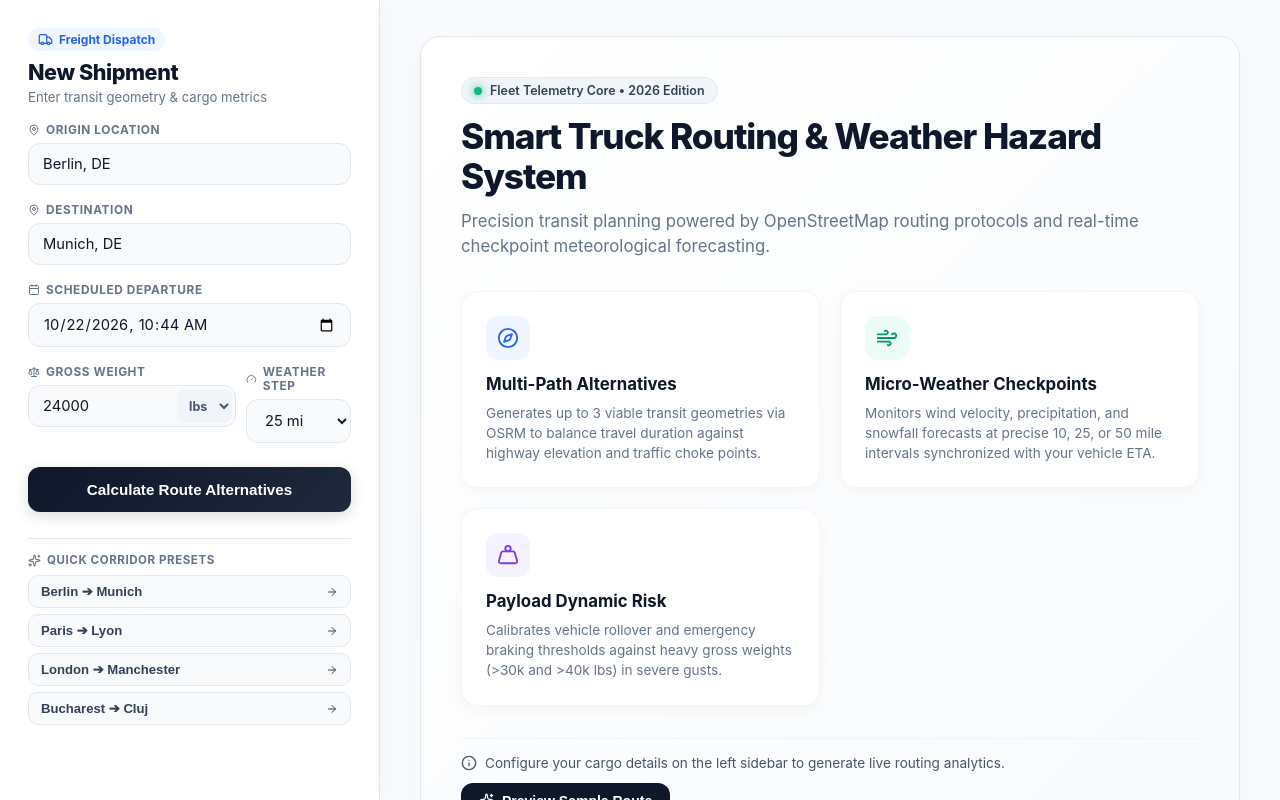
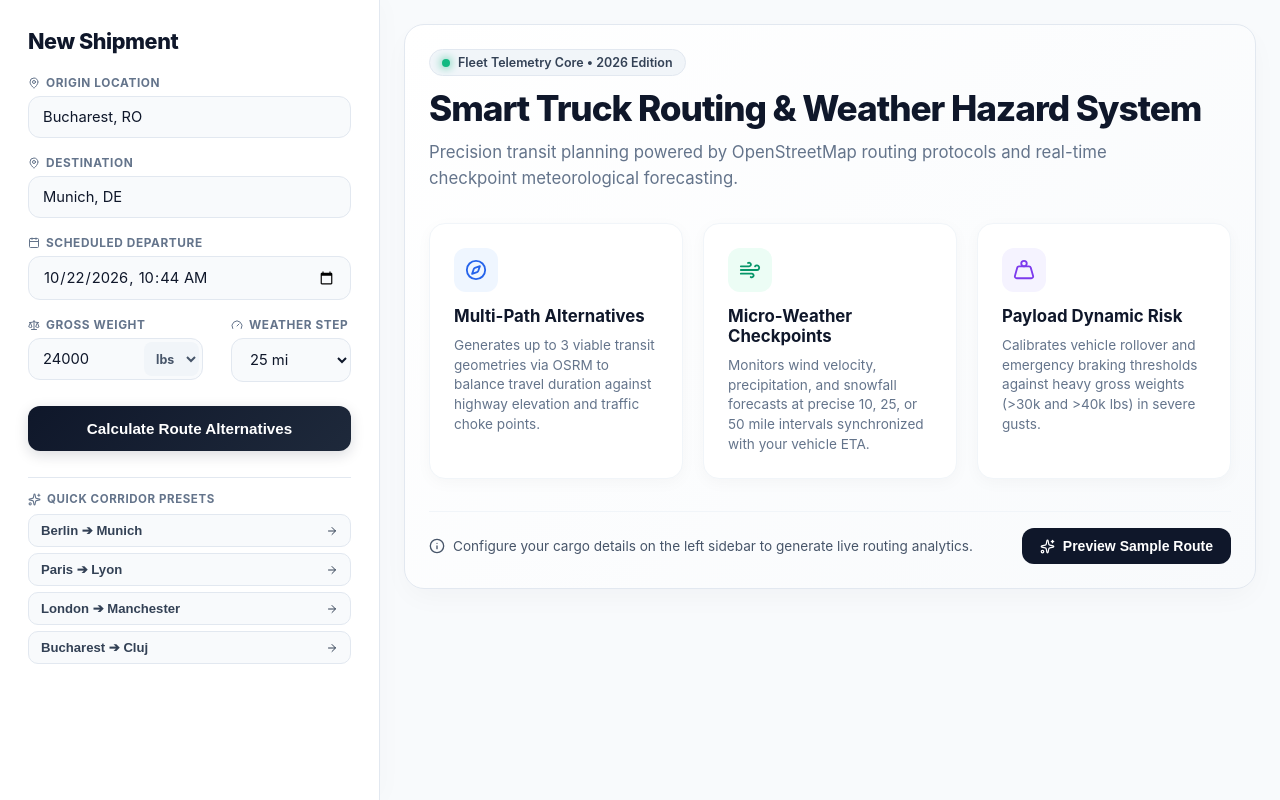
Before and after one commit to petrican/truck-platform, a React (Vite) app in the folder truck_routing_frontend/: page / in a window 1280 px wide. Built offline with nearby package versions, Linux system fonts and the light colour scheme.

Commit message:
Tune up the layout

```diff
--- a/truck_routing_frontend/src/App.css
+++ b/truck_routing_frontend/src/App.css
@@ -26,7 +26,7 @@
 
 .content {
   background-color: #f8fafc;
-  padding: 2.25rem 2.5rem;
+  padding: 1.5rem 1.5rem;
   height: 100vh;
   overflow-y: auto;
 }
--- a/truck_routing_frontend/src/App.tsx
+++ b/truck_routing_frontend/src/App.tsx
@@ -18,7 +18,7 @@ function App() {
   const [error, setError] = useState<string | null>(null);
 
   const [formData, setFormData] = useState<ShipmentFormData>({
-    origin: 'Berlin, DE',
+    origin: 'Bucharest, RO',
     destination: 'Munich, DE',
     departureTime: getDefaultDateTime(),
     weight: '24000',
@@ -32,7 +32,7 @@ function App() {
     departureTime: string;
     loadWeightLbs: number;
   }>({
-    origin: 'Berlin, DE',
+    origin: 'Bucharest, RO',
     destination: 'Munich, DE',
     departureTime: '',
     loadWeightLbs: 24000,
--- a/truck_routing_frontend/src/components/RouteDisplay.css
+++ b/truck_routing_frontend/src/components/RouteDisplay.css
@@ -10,7 +10,7 @@
   display: flex;
   flex-direction: column;
   gap: 32px;
-  padding: 2.5rem;
+  padding: 1.5rem;
   background: linear-gradient(135deg, #ffffff 0%, #f8fafc 100%);
   border-radius: 20px;
   border: 1px solid #e2e8f0;
--- a/truck_routing_frontend/src/components/RouteDisplay.tsx
+++ b/truck_routing_frontend/src/components/RouteDisplay.tsx
@@ -232,17 +232,6 @@ export const RouteDisplay: React.FC<RouteDisplayProps> = ({
             <span>•</span>
             <span className="routes-avail-tag">{routes.length} Trajectories Available</span>
           </div>
-        </div>
-
-        <div className="corridor-actions">
-          <button type="button" className="action-pill-btn" onClick={handleCopySummary} title="Copy summary">
-            {copied ? <Check size={14} className="text-emerald" /> : <Copy size={14} />}
-            <span>{copied ? 'Copied' : 'Share'}</span>
-          </button>
-          <button type="button" className="action-pill-btn" onClick={handleExportJson} title="Export Manifest JSON">
-            <Download size={14} />
-            <span>Export Manifest</span>
-          </button>
         </div>
       </div>
 
--- a/truck_routing_frontend/src/components/RouteMap.tsx
+++ b/truck_routing_frontend/src/components/RouteMap.tsx
@@ -228,7 +228,7 @@ export const RouteMap: React.FC<RouteMapProps> = ({
       <div className="route-map-inner" ref={mapContainerRef} />
       <div className="map-glass-badge">
         <span className="live-dot" />
-        <span>OSRM Live Waypoints & Weather Risk Layer (2026 Engine)</span>
+        <span>OSRM Live Waypoints & Weather Risk</span>
       </div>
     </div>
   );
--- a/truck_routing_frontend/src/components/SidebarForm.css
+++ b/truck_routing_frontend/src/components/SidebarForm.css
@@ -106,13 +106,14 @@
 }
 
 .sampling-group {
-  width: 105px;
+  width: 120px;
   flex-shrink: 0;
 }
 
 .input-with-unit {
   display: flex;
   position: relative;
+  max-width:175px;
 }
 
 .input-with-unit input {
--- a/truck_routing_frontend/src/components/SidebarForm.tsx
+++ b/truck_routing_frontend/src/components/SidebarForm.tsx
@@ -68,12 +68,8 @@ export default function SidebarForm({
   return (
     <form className="sidebar-form" onSubmit={handleSubmit}>
       <div className="form-header">
-        <div className="form-title-badge">
-          <Truck size={15} />
-          <span>Freight Dispatch</span>
-        </div>
         <h2>New Shipment</h2>
-        <p>Enter transit geometry & cargo metrics</p>
+        <p></p>
       </div>
 
       <div className="form-group">
```
